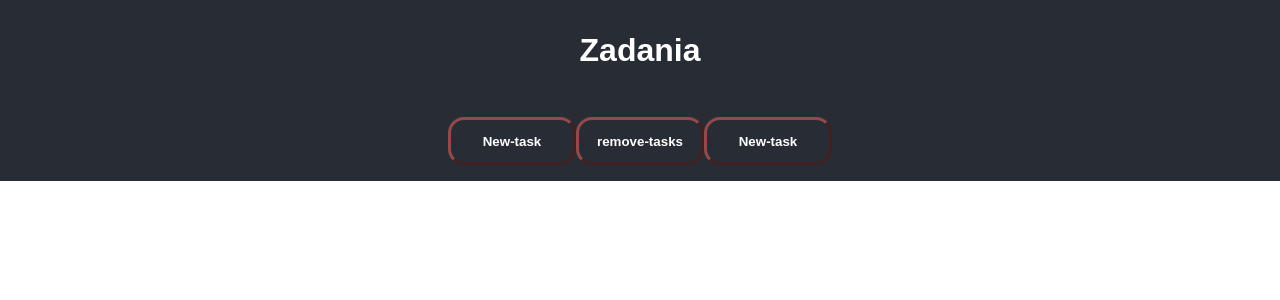
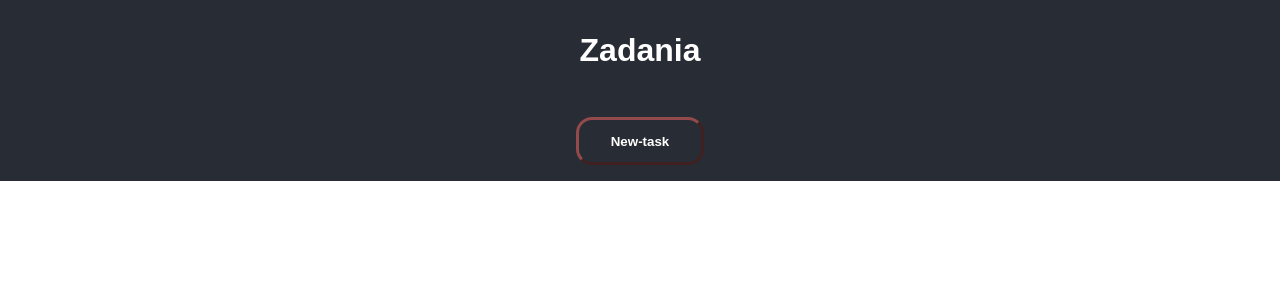
Before and after one commit to NightmareFuryRemi/projekt-zespolowy, a React (Create React App) app: page / in a window 1280 px wide. Shown: the top 300 px of the page. Built offline with nearby package versions, Linux system fonts and the light colour scheme.

Commit message:
changes made as per request

```diff
--- a/src/components/main-page/main-page.tsx
+++ b/src/components/main-page/main-page.tsx
@@ -10,12 +10,6 @@ const MainPage: React.FC<{}> = () => {
        <Link to="/new-task">
         <button>New-task</button>
        </Link>
-       <Link to="/new-task">
-        <button>remove-tasks</button>
-       </Link>
-       <Link to="/new-task">
-        <button>New-task</button>
-       </Link>
       </div>
     </div>
   );
```
